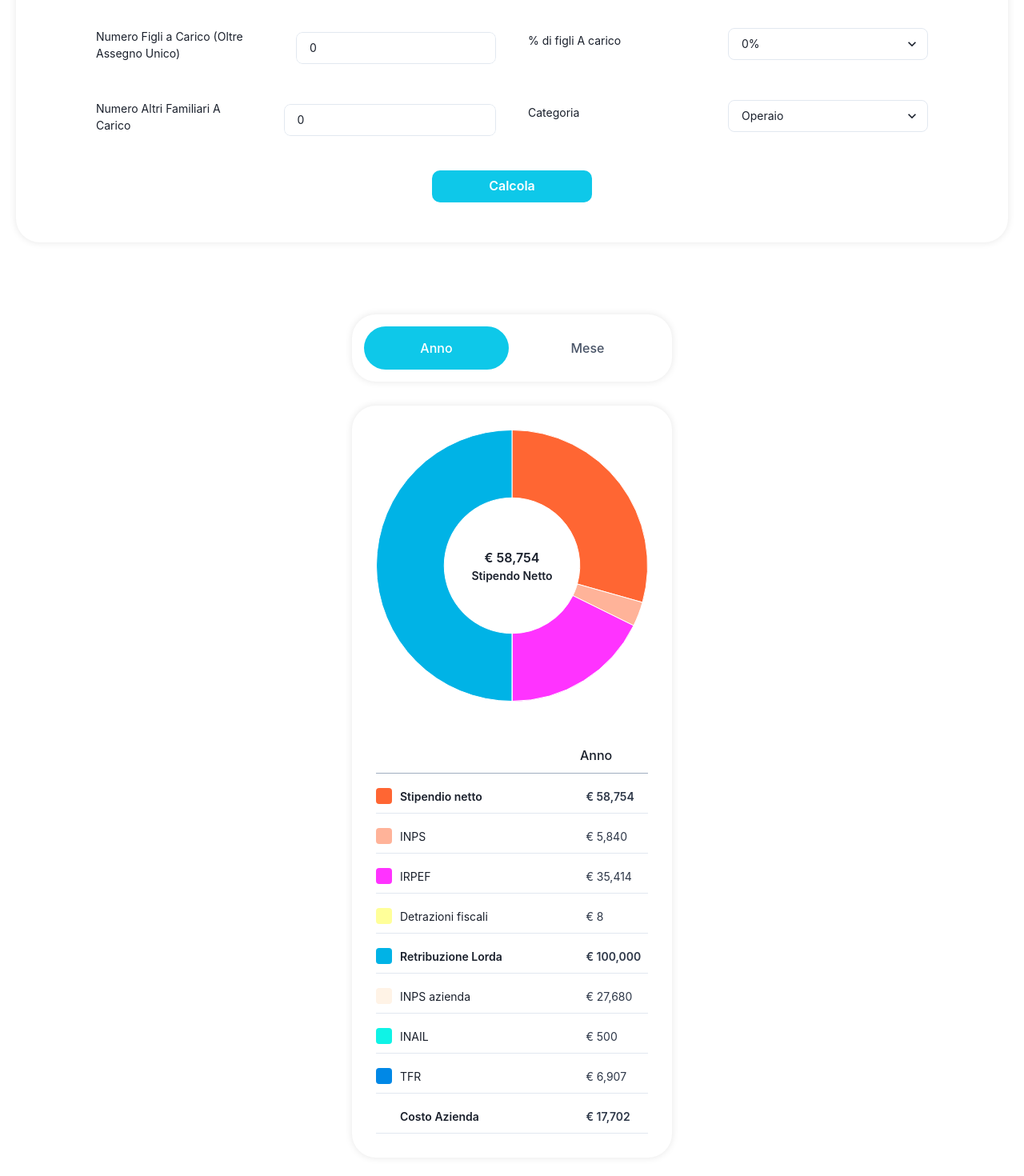
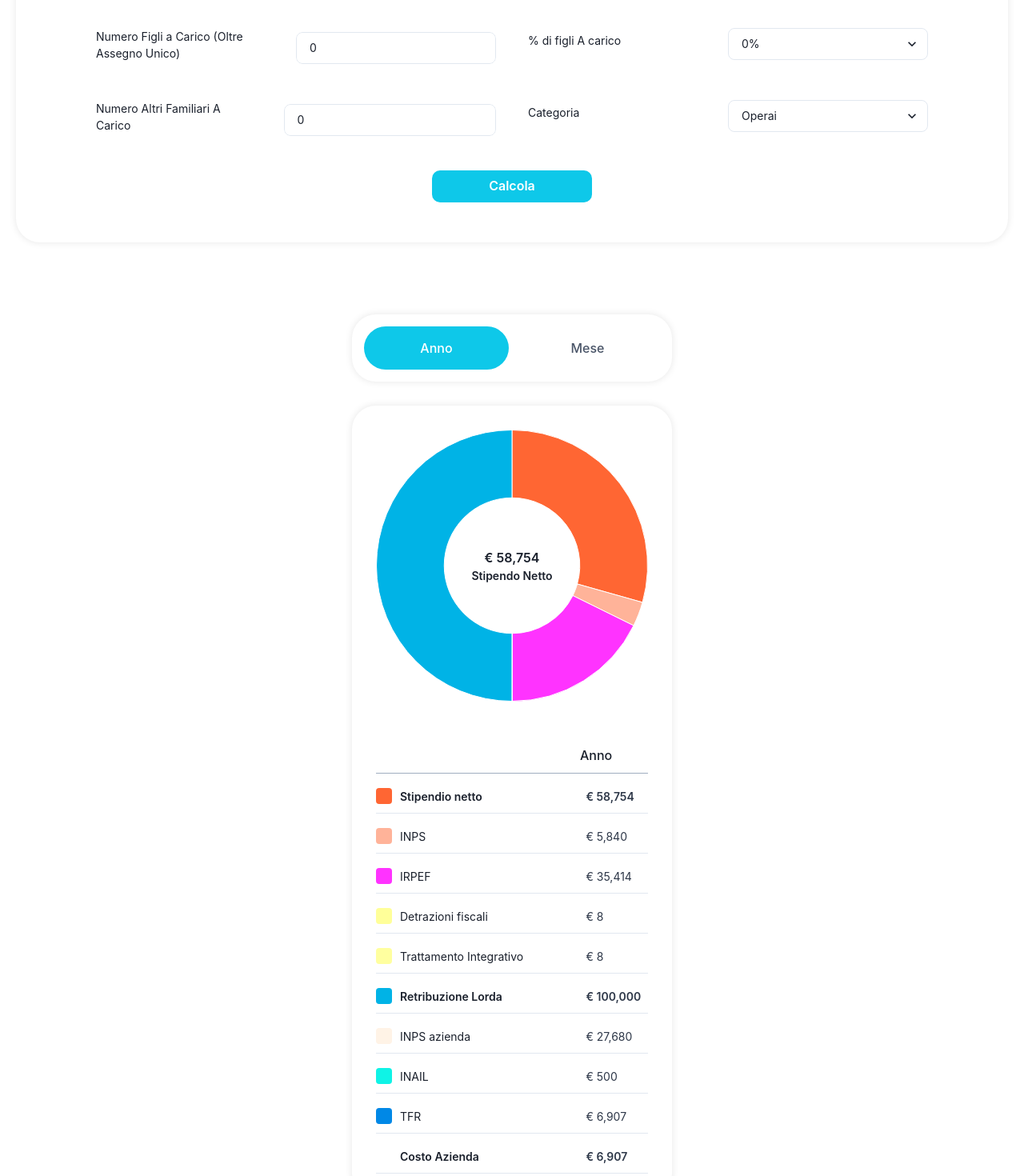
Before and after one commit to Jack87ITA/Lavorozen.it, a React (Create React App) app: page / in a window 1280 px wide. Shown: the part 980-2450 px from the top of the page at 80% size. Built offline with nearby package versions, Linux system fonts and the light colour scheme.

Commit message:
fix :: calculation completed

```diff
--- a/src/Components/Common/AutoComplete.tsx
+++ b/src/Components/Common/AutoComplete.tsx
@@ -6,15 +6,18 @@ import {
   InputGroup,
   InputRightElement,
 } from "@chakra-ui/react";
-import { AutoComplete as AntdAutocomplete } from "antd";
+import {
+  AutoComplete as AntdAutocomplete,
+  AutoCompleteProps as AntdAutoCompleteProps,
+} from "antd";
 import React from "react";
 
-interface AutoCompleteProps {
+interface AutoCompleteProps extends AntdAutoCompleteProps {
   label: string;
   rightElement?: React.ReactNode;
   type?: string;
   containerProps?: any;
-  options: { value: string }[];
+  options: { label: React.ReactNode; value?: string | number | null }[];
 }
 
 const AutoComplete = ({
@@ -39,24 +42,25 @@ const AutoComplete = ({
       </FormLabel>
       <InputGroup
         width={"auto"}
-        minW={["120px","250px"]}
+        minW={["120px", "250px"]}
         borderRadius={"8px"}
         overflow={"hidden"}
         border={"1px solid #E2E8F0"}
       >
         <AntdAutocomplete
-        style={{
+          style={{
             width: "100%",
             height: "40px",
             borderRadius: "8px",
             borderWidth: "0px",
-            border: "1px solid transparent"
-        }}
+            border: "1px solid transparent",
+          }}
           options={options}
           placeholder={`Enter ${label}`}
-          filterOption={(inputValue, option) =>
+          filterOption={(inputValue, option: any) =>
             option!.value.toUpperCase().indexOf(inputValue.toUpperCase()) !== -1
           }
+          {...args}
         />
         <InputRightElement width="auto" pointerEvents="none">
           {rightElement}
--- a/src/Components/Common/Switch.tsx
+++ b/src/Components/Common/Switch.tsx
@@ -1,12 +1,12 @@
 import React from "react";
-import { Switch as ChakraSwitch, FormControl, FormLabel } from "@chakra-ui/react";
+import { Switch as ChakraSwitch, SwitchProps as ChakraSwitchProps, FormControl, FormLabel } from "@chakra-ui/react";
 
-interface SwitchProps {
+interface SwitchProps extends ChakraSwitchProps{
   label: string;
   containerProps?: any;
 }
 
-const Switch = ({ label, containerProps }: SwitchProps) => {
+const Switch = ({ label, containerProps, ...args }: SwitchProps) => {
   return (
     <FormControl
       display={"flex"}
@@ -19,7 +19,9 @@ const Switch = ({ label, containerProps }: SwitchProps) => {
       <FormLabel whiteSpace={["normal", "normal","nowrap"]} fontWeight={400} fontSize={"sm"}>
         {label}
       </FormLabel>
-      <ChakraSwitch colorScheme="blue" />
+      <ChakraSwitch colorScheme="blue"
+      {...args}
+      />
     </FormControl>
   );
 };
--- a/src/Components/Home/InputSection.tsx
+++ b/src/Components/Home/InputSection.tsx
@@ -109,9 +109,9 @@ const inputData = [
     label: "Categoria",
     type: "select",
     options: [
-      { label: "Operaio", value: "operaio" },
-      { label: "Impiegato", value: "impiegato" },
-      { label: "Dirigente", value: "dirigente" },
+      { label: "Operai", value: "operai" },
+      { label: "Impiegati", value: "impiegati" },
+      { label: "Dirigenti", value: "dirigenti" },
     ],
   },
 ];
@@ -124,6 +124,7 @@ const InputSection = ({ handleCalculate }: InputSectionProps) => {
   const [formData, setFormData] = React.useState<any>({
     ral: 0,
     province: "",
+    region: "",
     mensilita: 13,
     contratto: "indeterminato",
     genere: "donna",
@@ -133,7 +134,7 @@ const InputSection = ({ handleCalculate }: InputSectionProps) => {
     figliCarico: 0,
     percentualeFigliCarico: 0,
     altriFamiliariCarico: 0,
-    categoria: "operaio",
+    categoria: "operai",
   });
 
   const handleFormChange = (key: string, value: any) => {
@@ -165,6 +166,7 @@ const InputSection = ({ handleCalculate }: InputSectionProps) => {
   useEffect(() => {
     validateForm();
   }, [formData]);
+
 
 
 
@@ -240,6 +242,9 @@ const InputSection = ({ handleCalculate }: InputSectionProps) => {
                       justifyContent: "space-between",
                     }}
                     label={input.label}
+                    onChange={(e) => {
+                      handleFormChange(input.key, e.target.checked);
+                    }}
                   />
                 )}
                 {input.type === "autocomplete" && (
@@ -249,6 +254,7 @@ const InputSection = ({ handleCalculate }: InputSectionProps) => {
                     containerProps={{
                       width: "100%",
                     }}
+                    onChange={(e:any) => handleFormChange(input.key, e)}
                   />
                 )}
                 {errors[input.key] && (
--- a/src/Components/Home/Result.tsx
+++ b/src/Components/Home/Result.tsx
@@ -25,15 +25,15 @@ const resultTabs = [
 const Result = ({ resultRef, data }: any) => {
   const [selectedResultTab, setSelectedResultTab] = React.useState(0);
 
-
-
   const [graphData, setGraphData] = React.useState({
-    labels: data?.map((d:any) => d.showOnGraph && d.label),
+    labels: data?.map((d: any) => d.showOnGraph && d.label),
     datasets: [
       {
         label: "My Dataset",
-        data: data.map((d:any) => d.showOnGraph && d.data[0]),
-        backgroundColor: data.map((d:any) => d.showOnGraph && d.backgroundColor),
+        data: data.map((d: any) => d.showOnGraph && d.data[0]),
+        backgroundColor: data.map(
+          (d: any) => d.showOnGraph && d.backgroundColor
+        ),
         borderWidth: 1,
       },
     ],
@@ -45,13 +45,17 @@ const Result = ({ resultRef, data }: any) => {
       datasets: [
         {
           label: "My Dataset",
-          data: data?.map((d:any) => d.showOnGraph && d.data[selectedResultTab]),
-          backgroundColor: data.map((d:any) => d.showOnGraph && d.backgroundColor),
+          data: data?.map(
+            (d: any) => d.showOnGraph && d.data[selectedResultTab]
+          ),
+          backgroundColor: data.map(
+            (d: any) => d.showOnGraph && d.backgroundColor
+          ),
           borderWidth: 1,
         },
       ],
     }));
-  }, [selectedResultTab, data ]);
+  }, [selectedResultTab, data]);
 
   return (
     <Box
@@ -124,7 +128,7 @@ const Result = ({ resultRef, data }: any) => {
               </Text>
             </GridItem>
           </Grid>
-          {data.map((_:any, i:number) => (
+          {data.map((_: any, i: number) => (
             <Grid
               borderBottom={"1px solid"}
               gap={"10px"}
@@ -153,12 +157,12 @@ const Result = ({ resultRef, data }: any) => {
                   fontSize={"sm"}
                   color={"gray.700"}
                 >
-                  € {_.data[selectedResultTab]?.toLocaleString()}
+                  € {Number(_.data[selectedResultTab])?.toLocaleString()}
                 </Text>
               </GridItem>
             </Grid>
           ))}
-          <Grid
+          {/* <Grid
             borderBottom={"1px solid"}
             gap={"10px"}
             borderColor={"gray.200"}
@@ -185,7 +189,7 @@ const Result = ({ resultRef, data }: any) => {
                 € {[17702, 13702][selectedResultTab].toLocaleString()}
               </Text>
             </GridItem>
-          </Grid>
+          </Grid> */}
         </VStack>
       </Box>
     </Box>
--- a/src/Pages/Home.tsx
+++ b/src/Pages/Home.tsx
@@ -13,7 +13,7 @@ type Props = {};
 
 const defaultData = [
   {
-    id: "1",
+    id: "stipendioNetto",
     label: "Stipendio netto",
     data: [58754, 4520],
     backgroundColor: "#FF6633",
@@ -28,21 +28,28 @@ const defaultData = [
     showOnGraph: true,
   },
   {
-    id: "3",
+    id: "totalIrpef",
     label: "IRPEF",
     data: [35414, 2724],
     backgroundColor: "#FF33FF",
     showOnGraph: true,
   },
   {
-    id: "4",
+    id: "totalDeductions",
     label: "Detrazioni fiscali",
     data: [8, 1],
     backgroundColor: "#FFFF99",
     showOnGraph: true,
   },
   {
-    id: "5",
+    id: "trattamentoIntegrativo",
+    label: "Trattamento Integrativo",
+    data: [8, 1],
+    backgroundColor: "#FFFF9F",
+    showOnGraph: true,
+  },
+  {
+    id: "ral",
     label: "Retribuzione Lorda",
     data: [100000, 7692],
     backgroundColor: "#00B3E6",
@@ -50,25 +57,33 @@ const defaultData = [
     showOnGraph: true,
   },
   {
-    id: "6",
+    id: "inpsAzienda",
     label: "INPS azienda",
     data: [27680, 2212],
     backgroundColor: "#FFF3E6",
     showOnGraph: false,
   },
   {
-    id: "7",
+    id: "inail",
     label: "INAIL",
     data: [500, 38],
     backgroundColor: "#0FF3E6",
     showOnGraph: false,
   },
   {
-    id: "8",
+    id: "tfr",
     label: "TFR",
     data: [6907, 531],
     backgroundColor: "#0088E6",
     showOnGraph: false,
+  },
+  {
+    id: "costoAzendia",
+    label: "Costo Azienda",
+    data: [6907, 531],
+    backgroundColor: "#fff",
+    showOnGraph: false,
+    isHeading: true,
   },
 ];
 
@@ -86,22 +101,16 @@ const Home = (props: Props) => {
 
       const res = await InputAPI.postGetResult(values);
       if (res.success) {
+        const newData = resultData.map((d: any) => {
+          Object.keys(res.data.result).forEach((key) => {
+            if (d.id === key) {
+              d.data = [res.data.result[key][0], res.data.result[key][1]];
+            }
+          });
+          return d;
+        });
 
-        const newData = resultData.map((d: any) => {
-          if (d.id === "inps") {
-            return {
-              ...d,
-              data: [res.data.result["inps"], res.data.result["inps"] / 12],
-            };
-          }
-          return d;
-        })
-
-        console.log(newData);
-
-        setResultData(
-          newData
-        );
+        setResultData(newData);
       }
     } catch (e) {
       const errMsg = errorHandler(e);
```
